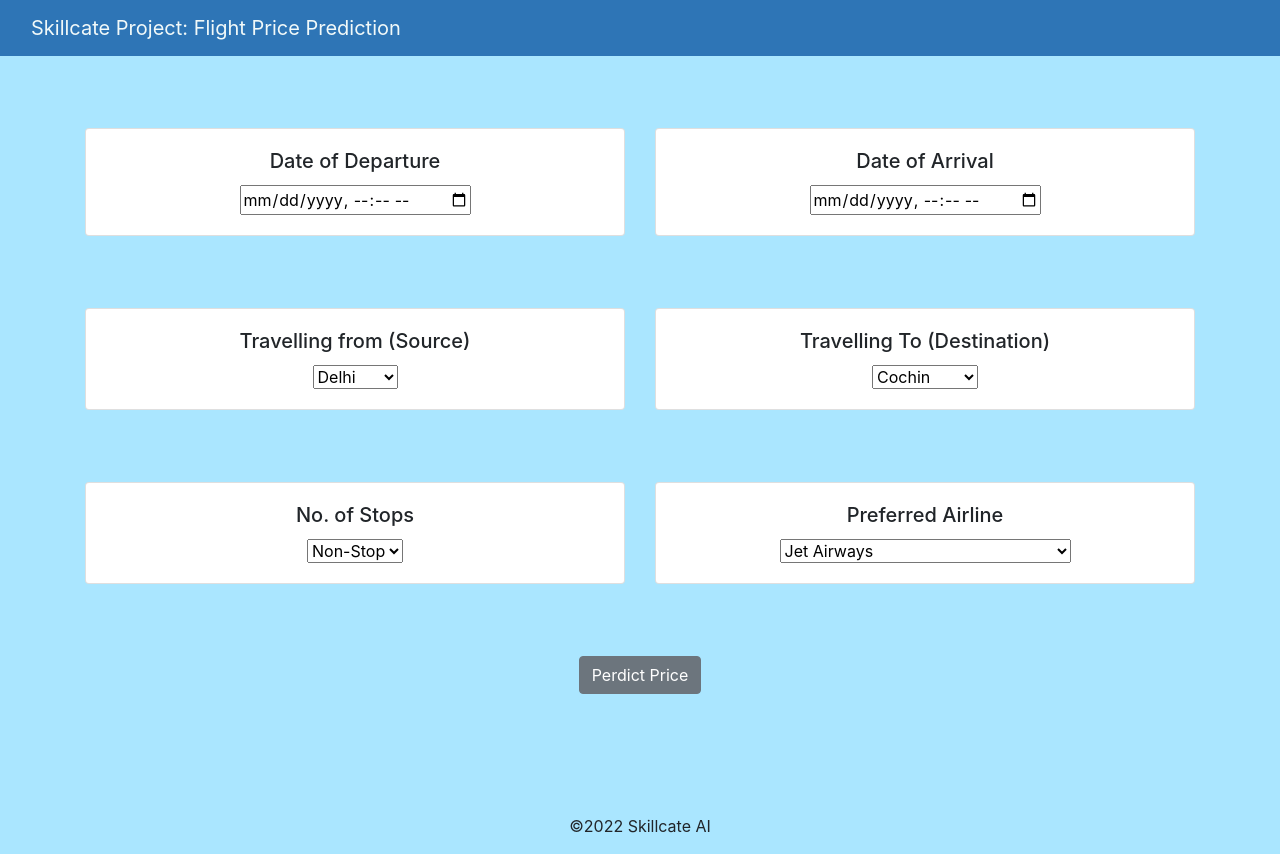
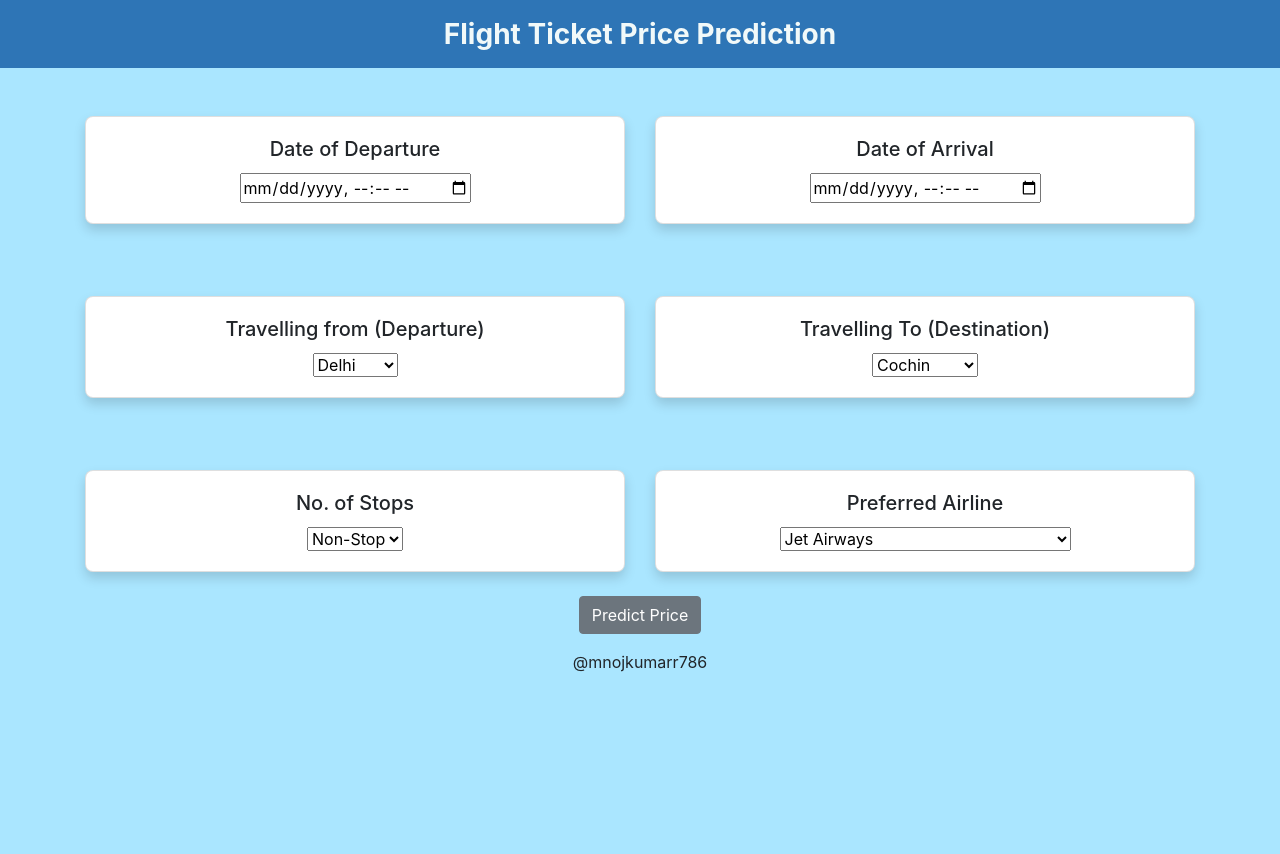
Before and after one commit to mahirr786/Flight_Ticket_Price_Prediction, a Flask app: page / in a window 1280 px wide. After the commit the page ends 672 px from the top, so only its background shows below. Run offline with Flask 2, Linux system fonts and the light colour scheme; parts of the project's set-up code (start-up, migrations or seed data) failed here and were passed over; some libraries are stand-ins or nearby versions.

Commit message:
first commit

```diff
--- a/app.py
+++ b/app.py
@@ -3,7 +3,6 @@ from flask_cors import cross_origin
 import sklearn
 import pickle
 import pandas as pd
-
 
 app = Flask(__name__)
 model = pickle.load(open("c1_flight_rf.pkl", "rb"))
@@ -14,41 +13,63 @@ model = pickle.load(open("c1_flight_rf.pkl", "rb"))
 def home():
     return render_template("home.html")
 
-@app.route("/predict", methods = ["GET", "POST"])
+
+@app.route("/predict", methods=["GET", "POST"])
 @cross_origin()
 def predict():
     if request.method == "POST":
 
+        # Source and Destination
+        Source = request.form["Source"]
+        Destination = request.form["Destination"]
+
+        # Validation to check if Source and Destination are the same
+        if Source == Destination:
+            return render_template('home.html', prediction_text="Error: Source and Destination cannot be the same.")
+
         # Date_of_Journey
         date_dep = request.form["Dep_Time"]
         journey_day = int(pd.to_datetime(date_dep, format="%Y-%m-%dT%H:%M").day)
-        journey_month = int(pd.to_datetime(date_dep, format ="%Y-%m-%dT%H:%M").month)
-        # print("Journey Date : ",Journey_day, Journey_month)
+        journey_month = int(pd.to_datetime(date_dep, format="%Y-%m-%dT%H:%M").month)
 
         # Departure
-        dep_hour = int(pd.to_datetime(date_dep, format ="%Y-%m-%dT%H:%M").hour)
-        dep_min = int(pd.to_datetime(date_dep, format ="%Y-%m-%dT%H:%M").minute)
-        # print("Departure : ",Dep_hour, Dep_min)
+        dep_hour = int(pd.to_datetime(date_dep, format="%Y-%m-%dT%H:%M").hour)
+        dep_min = int(pd.to_datetime(date_dep, format="%Y-%m-%dT%H:%M").minute)
 
         # Arrival
         date_arr = request.form["Arrival_Time"]
-        arrival_hour = int(pd.to_datetime(date_arr, format ="%Y-%m-%dT%H:%M").hour)
-        arrival_min = int(pd.to_datetime(date_arr, format ="%Y-%m-%dT%H:%M").minute)
-        # print("Arrival : ", Arrival_hour, Arrival_min)
 
-        # Duration
-        Duration_hour = abs(arrival_hour - dep_hour)
-        Duration_mins = abs(arrival_min - dep_min)
-        # print("Duration : ", dur_hour, dur_min)
+        arrival_day = int(pd.to_datetime(date_arr, format="%Y-%m-%dT%H:%M").day)
+        arrival_month = int(pd.to_datetime(date_arr, format="%Y-%m-%dT%H:%M").month)
+
+        arrival_hour = int(pd.to_datetime(date_arr, format="%Y-%m-%dT%H:%M").hour)
+        arrival_min = int(pd.to_datetime(date_arr, format="%Y-%m-%dT%H:%M").minute)
+
+        # Calculate total duration in minutes considering the full date and time
+        dep_total_minutes = journey_day * 24 * 60 + dep_hour * 60 + dep_min
+        arr_total_minutes = arrival_day * 24 * 60 + arrival_hour * 60 + arrival_min
+
+        # Calculate the difference in minutes
+        duration_total_minutes = arr_total_minutes - dep_total_minutes
+
+        # Handle invalid input cases
+        if duration_total_minutes < 0:
+            return render_template('home.html',
+                                   prediction_text="Error: Arrival time must be later than departure time.")
+        if duration_total_minutes == 0:
+            return render_template('home.html',
+                                   prediction_text="Error: Arrival time must not be the same as departure time.")
+
+        # Convert the total duration in minutes back to hours and minutes
+        Duration_hour = duration_total_minutes // 60
+        Duration_mins = duration_total_minutes % 60
 
         # Total Stops
         Total_Stops = int(request.form["stops"])
-        # print(Total_stops)
 
-
-
-        airline=request.form['airline']
-        if(airline=='Jet Airways'):
+        # Airline
+        airline = request.form['airline']
+        if airline == 'Jet Airways':
             Airline_AirIndia = 0
             Airline_GoAir = 0
             Airline_IndiGo = 0
@@ -58,7 +79,7 @@ def predict():
             Airline_Vistara = 0
             Airline_Other = 0
 
-        elif (airline=='IndiGo'):
+        elif airline == 'IndiGo':
             Airline_AirIndia = 0
             Airline_GoAir = 0
             Airline_IndiGo = 1
@@ -68,7 +89,7 @@ def predict():
             Airline_Vistara = 0
             Airline_Other = 0
 
-        elif (airline=='Air India'):
+        elif airline == 'Air India':
             Airline_AirIndia = 1
             Airline_GoAir = 0
             Airline_IndiGo = 0
@@ -78,7 +99,7 @@ def predict():
             Airline_Vistara = 0
             Airline_Other = 0
 
-        elif (airline=='Multiple carriers'):
+        elif airline == 'Multiple carriers':
             Airline_AirIndia = 0
             Airline_GoAir = 0
             Airline_IndiGo = 0
@@ -88,7 +109,7 @@ def predict():
             Airline_Vistara = 0
             Airline_Other = 0
 
-        elif (airline=='SpiceJet'):
+        elif airline == 'SpiceJet':
             Airline_AirIndia = 0
             Airline_GoAir = 0
             Airline_IndiGo = 0
@@ -98,7 +119,7 @@ def predict():
             Airline_Vistara = 0
             Airline_Other = 0
 
-        elif (airline=='Vistara'):
+        elif airline == 'Vistara':
             Airline_AirIndia = 0
             Airline_GoAir = 0
             Airline_IndiGo = 0
@@ -108,7 +129,7 @@ def predict():
             Airline_Vistara = 1
             Airline_Other = 0
 
-        elif (airline=='GoAir'):
+        elif airline == 'GoAir':
             Airline_AirIndia = 0
             Airline_GoAir = 1
             Airline_IndiGo = 0
@@ -116,7 +137,6 @@ def predict():
             Airline_MultipleCarriers = 0
             Airline_SpiceJet = 0
             Airline_Vistara = 0
-            Airline_Other = 0
 
         else:
             Airline_AirIndia = 0
@@ -128,27 +148,26 @@ def predict():
             Airline_Vistara = 0
             Airline_Other = 1
 
-
-        Source = request.form["Source"]
-        if (Source == 'Delhi'):
+        # Source encoding
+        if Source == 'Delhi':
             Source_Delhi = 1
             Source_Kolkata = 0
             Source_Mumbai = 0
             Source_Chennai = 0
 
-        elif (Source == 'Kolkata'):
+        elif Source == 'Kolkata':
             Source_Delhi = 0
             Source_Kolkata = 1
             Source_Mumbai = 0
             Source_Chennai = 0
 
-        elif (Source == 'Mumbai'):
+        elif Source == 'Mumbai':
             Source_Delhi = 0
             Source_Kolkata = 0
             Source_Mumbai = 1
             Source_Chennai = 0
 
-        elif (Source == 'Chennai'):
+        elif Source == 'Chennai':
             Source_Delhi = 0
             Source_Kolkata = 0
             Source_Mumbai = 0
@@ -160,28 +179,26 @@ def predict():
             Source_Mumbai = 0
             Source_Chennai = 0
 
-
-
-        Source = request.form["Destination"]
-        if (Source == 'Cochin'):
+        # Destination encoding
+        if Destination == 'Cochin':
             Destination_Cochin = 1
             Destination_Delhi = 0
             Destination_Hyderabad = 0
             Destination_Kolkata = 0
 
-        elif (Source == 'Delhi'):
+        elif Destination == 'Delhi':
             Destination_Cochin = 0
             Destination_Delhi = 1
             Destination_Hyderabad = 0
             Destination_Kolkata = 0
 
-        elif (Source == 'Hyderabad'):
+        elif Destination == 'Hyderabad':
             Destination_Cochin = 0
             Destination_Delhi = 0
             Destination_Hyderabad = 1
             Destination_Kolkata = 0
 
-        elif (Source == 'Kolkata'):
+        elif Destination == 'Kolkata':
             Destination_Cochin = 0
             Destination_Delhi = 0
             Destination_Hyderabad = 0
@@ -193,8 +210,7 @@ def predict():
             Destination_Hyderabad = 0
             Destination_Kolkata = 0
 
-
-        prediction=model.predict([[
+        prediction = model.predict([[
             Total_Stops,
             journey_day,
             journey_month,
@@ -221,15 +237,12 @@ def predict():
             Destination_Kolkata,
         ]])
 
-        output=round(prediction[0],2)
+        output = round(prediction[0], 2)
 
-        return render_template('home.html',prediction_text="Your Flight price is Rs. {}".format(output))
-
+        return render_template('home.html', prediction_text="Your Flight Ticket price is Rs. {}".format(output))
 
     return render_template("home.html")
 
 
-
-
 if __name__ == "__main__":
     app.run(debug=True)
--- a/static/css/styles.css
+++ b/static/css/styles.css
@@ -13,4 +13,22 @@ a {
 
 a:hover {
     color: #f0f0f0;
-  }
+}
+
+/* Centering the heading in the navbar */
+.navbar-header {
+    width: 100%;
+    text-align: center;
+}
+
+.navbar-brand {
+    display: inline-block;
+    margin: 0 auto;
+    font-weight: bold; /* Makes the text bold */
+    font-size: 28px;   /* Adjust the font size as needed */
+}
+
+.card {
+    border-radius: 8px;  /* Rounded corners */
+    box-shadow: 0 6px 12px rgba(0, 0, 0, 0.15);  /* Increased shadow for more 3D effect */
+}
--- a/templates/home.html
+++ b/templates/home.html
@@ -20,15 +20,16 @@
 <body>
 
     <!-- As a heading -->
-    <nav class="navbar navbar-inverse navbar-fixed-top">
-        <div class="container-fluid">
-            <div class="navbar-header">
-                <a class="navbar-brand" href="/">Skillcate Project: Flight Price Prediction</a>
-            </div>
+<nav class="navbar navbar-inverse navbar-fixed-top">
+    <div class="container-fluid">
+        <div class="navbar-header text-center">
+            <a class="navbar-brand mx-auto" href="/">Flight Ticket Price Prediction</a>
         </div>
-    </nav>
+    </div>
+</nav>
 
-    <br><br><br>
+
+    <br><br>
 
 
     <div class="container">
@@ -71,7 +72,7 @@
                     <div class="card">
                         <div class="card-body">
                             <!-- Source -->
-                            <h5 class="card-title">Travelling from (Source)</h5>
+                            <h5 class="card-title">Travelling from (Departure)</h5>
                             <select name="Source" id="Source" required="required">
                                 <option value="Delhi">Delhi</option>
                                 <option value="Kolkata">Kolkata</option>
@@ -146,20 +147,15 @@
 
 
 
-            <br>
-            <br>
+
             <br>
             <!-- Submit -->
-            <input type="submit" value="Perdict Price" class="btn btn-secondary">
+            <input type="submit" value="Predict Price" class="btn btn-secondary">
         </form>
 
-        <br>
-        <br>
         <h3>{{ prediction_text }}</h3>
 
-        <br>
-        <br>
-        <p>©2022 Skillcate AI</p>
+        <p>@mnojkumarr786</p>
 
     </div>
 
```
Also changed, not shown: templates/App_Functionality.gif (deleted), 2 other files.
